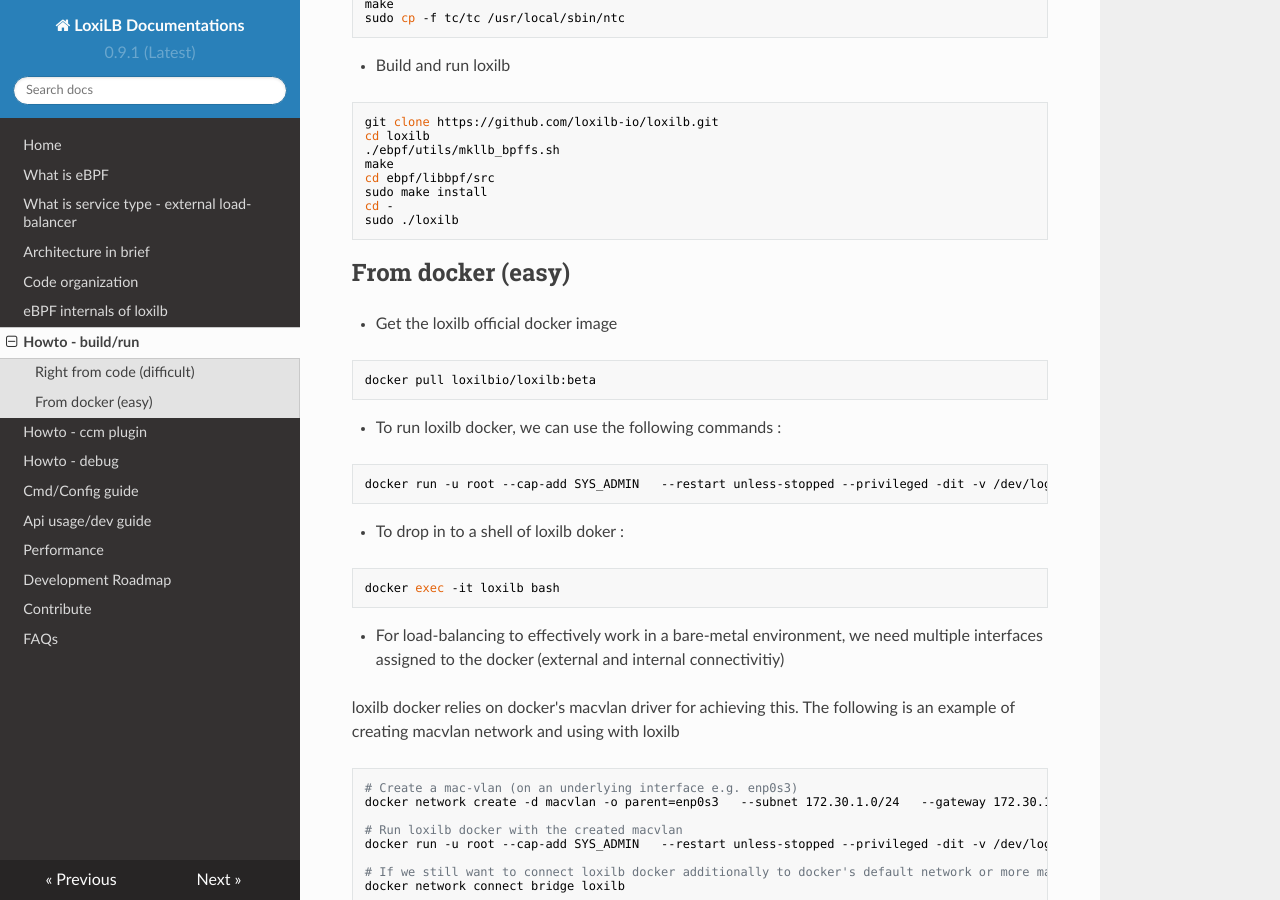
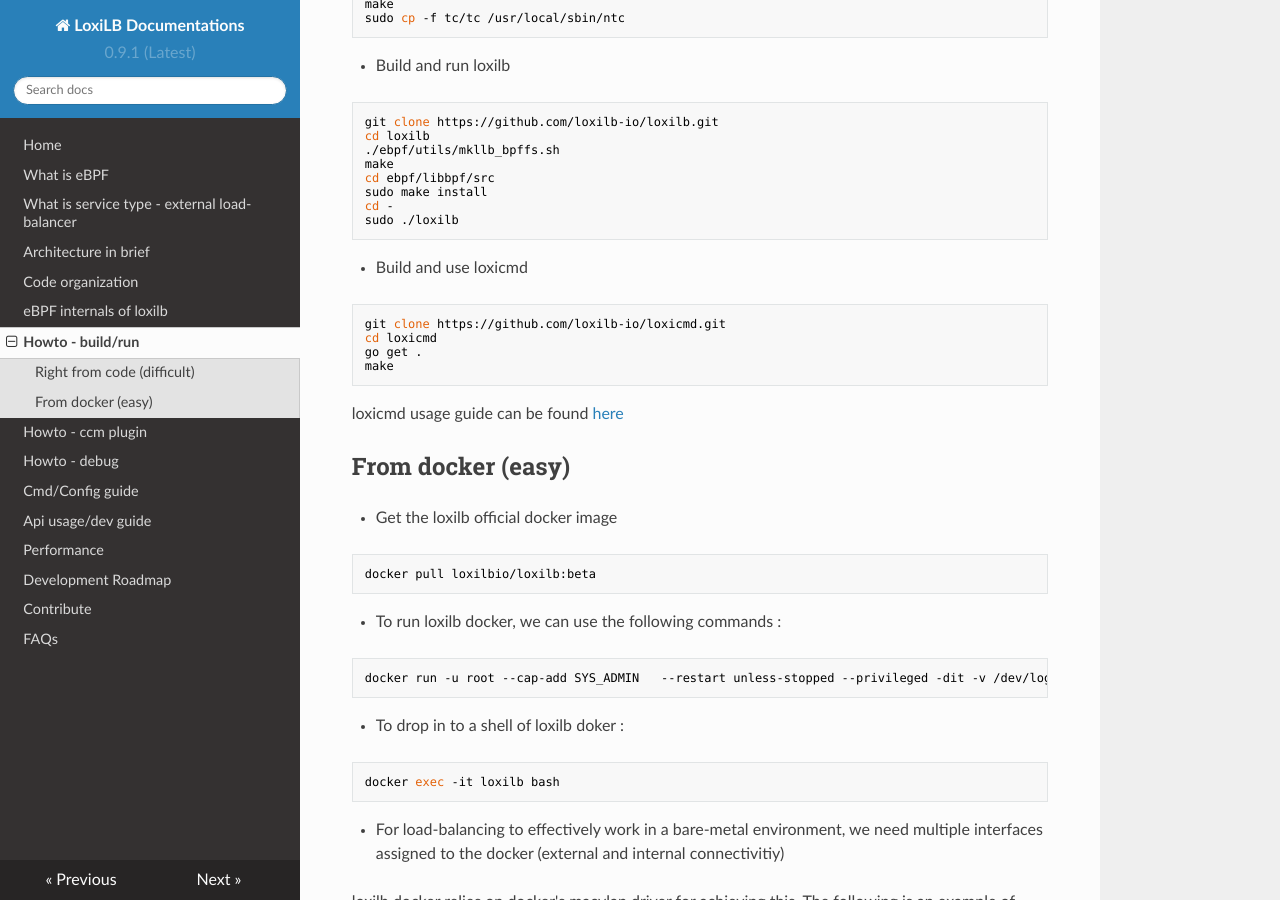
Before and after one commit to loxilb-io/loxilbdocs, an MkDocs documentation site: the page built from docs/run.md, in a window 1280 px wide and 900 px high, scrolled down 392 px. Built offline with MkDocs 1.6.1, drawn with Linux system fonts in a browser that asks for light colours; nearby versions of some CDN libraries.

Commit message:
Update run.md

````diff
--- a/docs/run.md
+++ b/docs/run.md
@@ -29,6 +29,15 @@
 cd -
 sudo ./loxilb
 ```
+* Build and use loxicmd
+
+```
+git clone https://github.com/loxilb-io/loxicmd.git
+cd loxicmd
+go get .
+make
+```
+loxicmd usage guide can be found [here](https://github.com/loxilb-io/loxilbdocs/blob/main/docs/cmd.md)
 
 ## From docker (easy)
 
````
